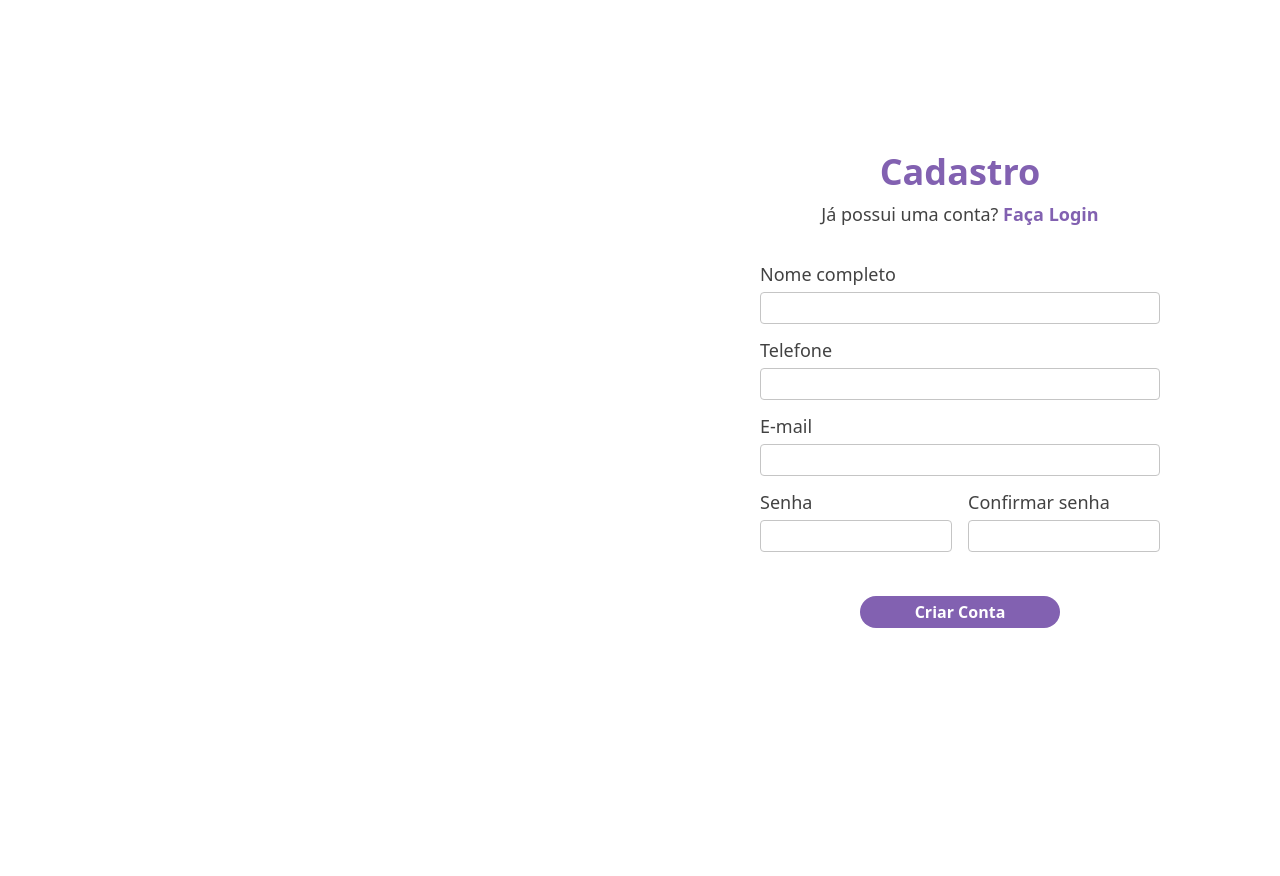
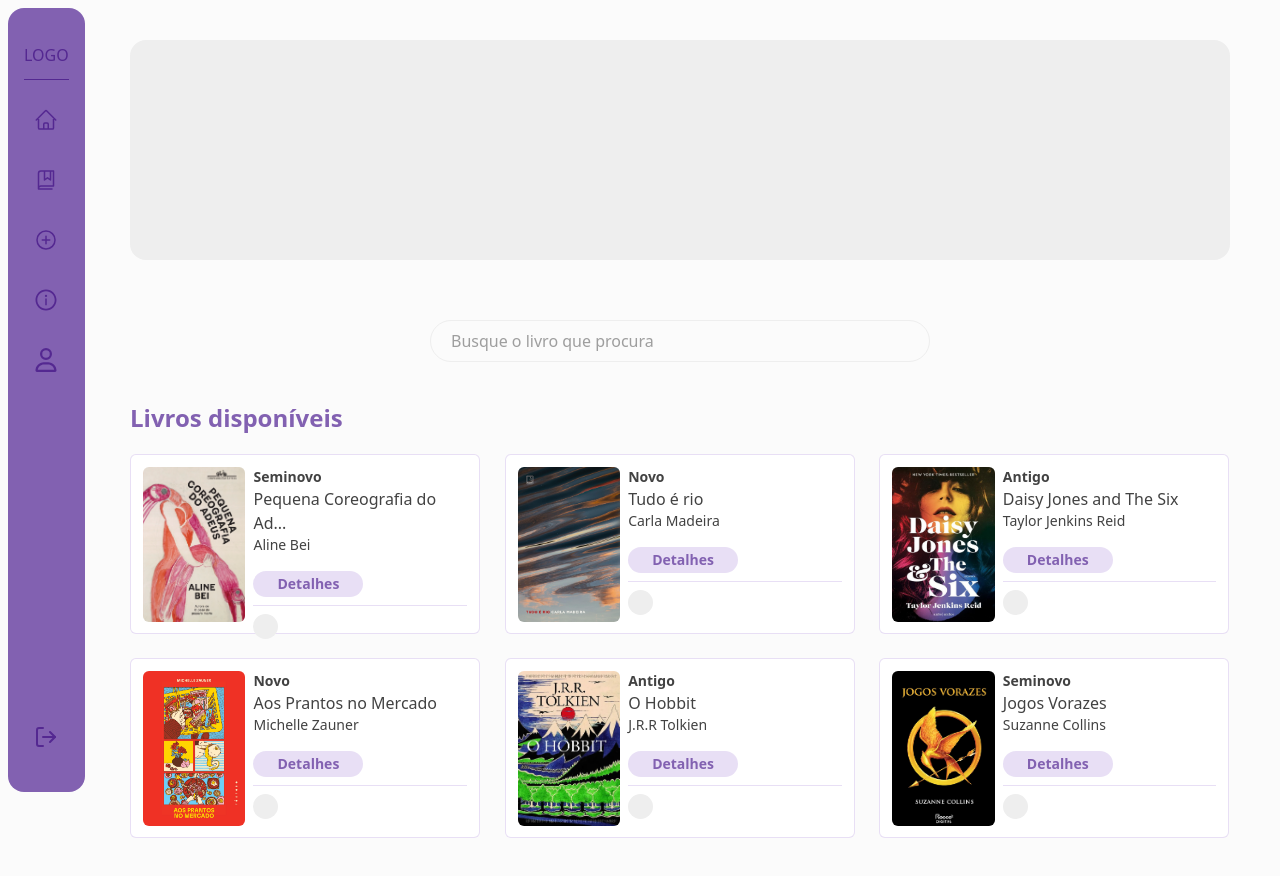
Before and after one commit to imarialu/bibliotroca, a React (Vite) app: page / in a window 1280 px wide. Before the commit the page ends 800 px from the top, so only its background shows below. Built offline with nearby package versions, Linux system fonts and the light colour scheme.

Commit message:
style: adiciona cor de fundo a aplicação

```diff
--- a/src/App.jsx
+++ b/src/App.jsx
@@ -12,8 +12,8 @@ function App() {
       <Router>
         <Routes>
           <Route path='/login' element={<Login/>}/>
-          <Route path='/' element={<Register/>}/>
-          <Route path='/oi' element={<Home/>}/>
+          <Route path='/cadastro' element={<Register/>}/>
+          <Route path='/' element={<Home/>}/>
           <Route path='/cadastro-de-livros' element={<BookRegister/>}/>
           <Route path='/meus-livros' element={<MyBooks/>}/>
           <Route path='/minha-conta' element={<MyAccount/>}/>
--- a/src/components/BookCard.jsx
+++ b/src/components/BookCard.jsx
@@ -2,7 +2,7 @@ import { DetailsButton } from "./DetailsButton"
 
 export function BookCard({image, status, title, author, imgUser, nameUser}){
     return(
-        <div className="flex w-[350px] h-[180px] p-3 gap-2 border rounded-md border-purple-tr transition duration-500 ease hover:shadow-cont">
+        <div className="flex w-[350px] h-[180px] p-3 gap-2 bg-white border rounded-md border-purple-tr transition duration-500 ease hover:shadow-cont">
             <div className="w-[120px] h-[155px]">
                 <img src={image} alt="Capa do livro" className="w-full h-full rounded-md"/>
             </div>
--- a/src/index.css
+++ b/src/index.css
@@ -2,13 +2,14 @@
 
 body{
     color: var(--color-primary-text);
+    background-color: var(--color-primary-bg);
 }
 
 @theme{
     /* Cores */
     --color-primary-bg: #FBFBFB;
     --color-primary-text: #424242;
-    --color-gray: #C5C5C5;
+    --color-gray: #EEEEEE;
     --color-purple: #8261B1;
     --color-darkpurple: #542891;
     --color-darkpurple-tr: rgba(89, 42, 154, 0.6);
--- a/src/pages/BookRegister/BookRegister.jsx
+++ b/src/pages/BookRegister/BookRegister.jsx
@@ -12,7 +12,7 @@ export default function BookRegister(){
                 </header>
 
                 <section className="ml-20 w-[80%]">
-                    <form className="flex flex-col p-8 items-center rounded-sm shadow-cont w-[90%]">
+                    <form className="flex flex-col p-8 items-center bg-white rounded-sm shadow-cont w-[90%]">
                         <div className="flex">
                             <div className="flex flex-col justify-between mr-10">
                                 <img src="#" alt="" className="h-[85%] rounded-sm bg-gray"/>
--- a/src/pages/Login/Login.jsx
+++ b/src/pages/Login/Login.jsx
@@ -9,7 +9,7 @@ export default function Login(){
                     <img src="#" alt="" />
                 </div>
 
-                <div className="h-screen w-[1px] bg-black"></div>
+                {/* <div className="h-screen w-[1px] bg-black"></div> */}
 
                 <div className="flex flex-col w-[50%] bg-white items-center justify-center">
                     <div className="space-y-2 mb-8">
--- a/src/pages/MyAccount/components/Button.jsx
+++ b/src/pages/MyAccount/components/Button.jsx
@@ -1,6 +1,6 @@
 export default function Button({isActive, onClick, icon, text}){
     return(
-        <button onClick={onClick} className={`flex items-center px-4 py-2 gap-2 cursor-pointer text-purple transition duration-600 ease hover:bg-purple-tr ${isActive ? "bg-purple-tr font-semibold" : "bg-transparent"}`}>
+        <button onClick={onClick} className={`flex items-center px-4 py-2 gap-2 bg-white cursor-pointer text-purple transition duration-600 ease hover:bg-purple-tr ${isActive ? "bg-purple-tr font-semibold" : "bg-transparent"}`}>
             {icon}
             {text}
         </button>
--- a/src/pages/MyAccount/components/MyProfileForm.jsx
+++ b/src/pages/MyAccount/components/MyProfileForm.jsx
@@ -3,7 +3,7 @@ import FilledButton from "../../../components/FilledButton"
 
 export default function MyProfileForm(){
     return(
-        <form className="p-8 rounded-md shadow-cont">
+        <form className="bg-white p-8 rounded-md shadow-cont">
             <h1 className="mb-5 text-xl font-bold text-purple">Dados Pessoais</h1>
 
             <div className="flex items-center gap-5">
--- a/src/pages/MyAccount/components/SecurityForm.jsx
+++ b/src/pages/MyAccount/components/SecurityForm.jsx
@@ -3,7 +3,7 @@ import FilledButton from "../../../components/FilledButton"
 
 export default function SecurityForm(){
     return(
-        <form className="p-8 rounded-md shadow-cont">
+        <form className="bg-white p-8 rounded-md shadow-cont">
             <h1 className="mb-5 text-xl font-bold text-purple">Alterar Senha</h1>
 
             <div>
--- a/src/pages/MyBooks/components/AvailableBooks/AvailableBooks.jsx
+++ b/src/pages/MyBooks/components/AvailableBooks/AvailableBooks.jsx
@@ -7,7 +7,7 @@ import ExchangedButton from './ExchangedButton';
  export default function AvailableBooks({image, status, title, author}){
     return(
         <>
-            <div className="flex w-[350px] h-[180px] p-3 gap-2 border rounded-md border-purple-tr">
+            <div className="flex w-[350px] h-[180px] p-3 gap-2 bg-white border rounded-md border-purple-tr">
                 <div className="w-[120px] h-[155px]">
                     <img src={image} alt="Capa do livro" className="w-full h-full rounded-md"/>
                 </div>
--- a/src/pages/MyBooks/components/ExchangedBooks/ExchangedBooks.jsx
+++ b/src/pages/MyBooks/components/ExchangedBooks/ExchangedBooks.jsx
@@ -1,6 +1,6 @@
 export default function ExchangedBooks({image, title, author}){
     return(
-        <div className="flex flex-col items-center w-[200px] border border-purple-tr rounded-md">
+        <div className="flex flex-col items-center w-[200px] bg-white border border-purple-tr rounded-md">
             <div className="w-[150px] h-[220px] mt-6">
                 <img src={image} alt="" className="w-full h-full rounded-md"/>
             </div>
```
